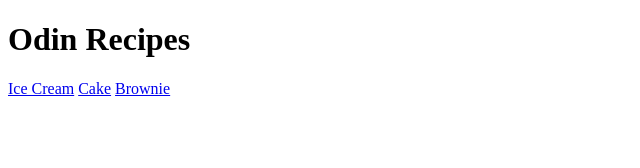
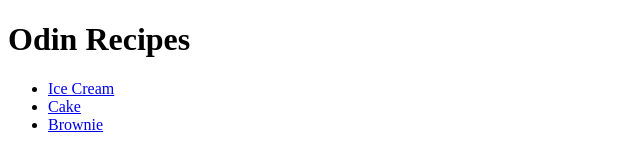
Before and after one commit to DawoodIfzaal/odin-recipe, a plain HTML site: page index.html in a window 1280 px wide. Shown: the whole page, without its empty margins (0-640 px from the left). Drawn offline with Linux system fonts and the light colour scheme.

```diff
--- a/index.html
+++ b/index.html
@@ -7,8 +7,10 @@
 </head>
 <body>
   <h1>Odin Recipes</h1>
-  <a href="ice-cream.html">Ice Cream</a>
-  <a href="cake.html">Cake</a>
-  <a href="brownie.html">Brownie</a>
+  <ul>
+    <li><a href="ice-cream.html">Ice Cream</a></li>
+    <li><a href="cake.html">Cake</a></li>
+    <li><a href="brownie.html">Brownie</a></li>
+  </ul>
 </body>
 </html>
```
Also changed, not shown: brownie.html (+1 -0 lines), cake.html (+1 -0 lines), ice-cream.html (+1 -0 lines), 3 other files.
